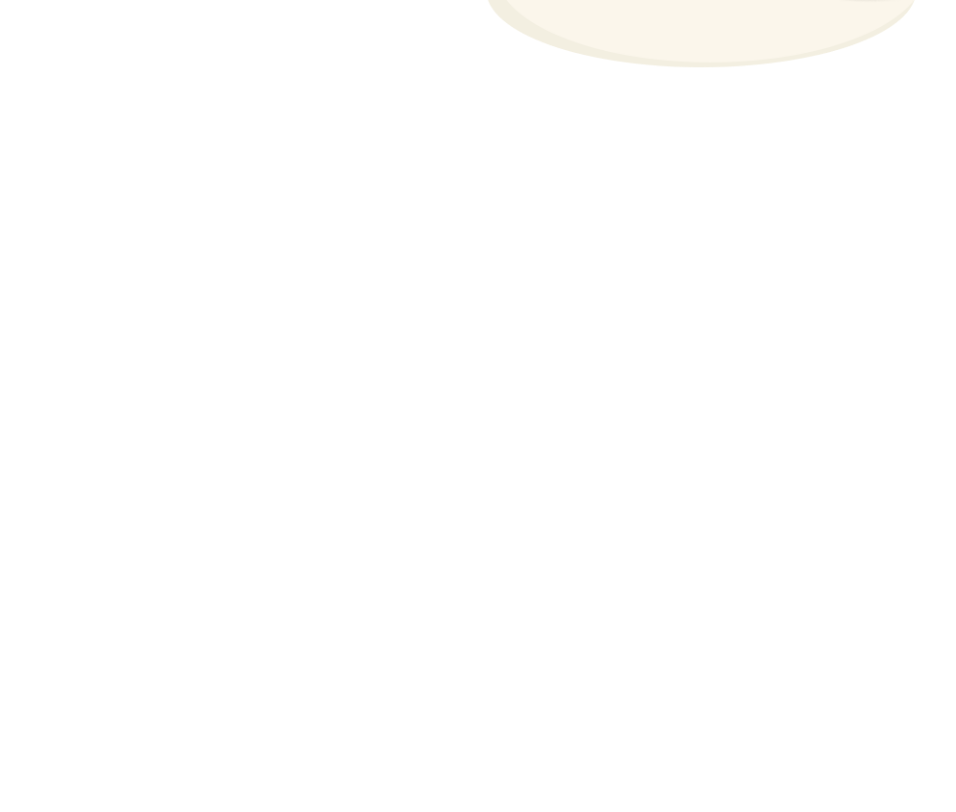
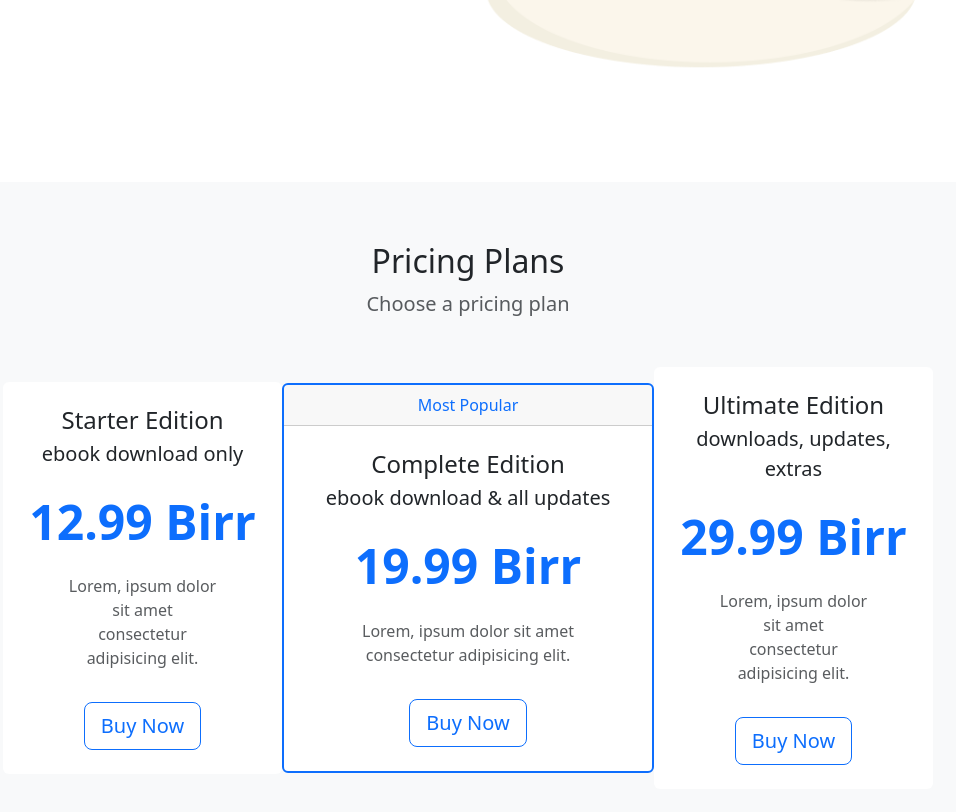
Before and after one commit to Daniel-Andarge/bootstrap, a plain HTML site: page index.html in a window 1280 px wide. Shown: the part 544-1356 px from the top of the page, without its empty margins (172-1128 px from the left). Before the commit the page ends 800 px from the top, so only its background shows below. Drawn offline with nearby package versions, Linux system fonts and the light colour scheme.

Commit message:
pricing section

```diff
--- a/index.html
+++ b/index.html
@@ -2,7 +2,8 @@
 <head>
     <meta charset="UTF-8">
     <meta name="viewport" content="width=device-width, initial-scale=1.0">
-    <link href="https://cdn.jsdelivr.net/npm/bootstrap@5.3.1/dist/css/bootstrap.min.css" rel="stylesheet" integrity="sha384-4bw+/aepP/YC94hEpVNVgiZdgIC5+VKNBQNGCHeKRQN+PtmoHDEXuppvnDJzQIu9" crossorigin="anonymous">
+    <link href="https://cdn.jsdelivr.net/npm/bootstrap@5.3.1/dist/css/bootstrap.min.css"
+    rel="stylesheet" integrity="sha384-4bw+/aepP/YC94hEpVNVgiZdgIC5+VKNBQNGCHeKRQN+PtmoHDEXuppvnDJzQIu9" crossorigin="anonymous">
 
     <title>bootstrap</title>
     <style>
@@ -75,11 +76,67 @@
     </div>
 </section>
 
+<!--Pricing Plans-->
+
+<section id="pricing" class="bg-light mt-5">
+    <div class="container-lg">
+        <div class="text-center">
+            <h2>Pricing Plans</h2>
+            <p class="lead text-muted">Choose a pricing plan</p>
+        </div>
+
+        <div class="row my-5 align-items-center justify-content-center g-0">
+
+            <div class="col-8 col-lg-4 col-xl-3">
+                <div class="card border-0">
+                    <div class="card-body text-center py-4">
+                        <h4 class="card-title">Starter Edition</h4>
+                        <p class="lead card-subtitle">ebook download only</p>
+                        <p class="display-5 my-4 text-primary fw-bold">12.99 Birr</p>
+                        <p class="card-text mx-5 text-muted d-none d-lg-block">Lorem, ipsum dolor sit amet consectetur adipisicing elit.</p>
+                        <a href="#" class="btn btn-outline-primary btn-lg mt-3">Buy Now</a>
+                    </div>
+                </div>
+            </div>
+
+            <div class="col-9 col-lg-4">
+                <div class="card border-primary  border-2">
+                    <div class="card-header text-center text-primary">Most Popular</div>
+                    <div class="card-body text-center py-4">
+                        <h4 class="card-title">Complete Edition</h4>
+                        <p class="lead card-subtitle">ebook download & all updates </p>
+                        <p class="display-5 my-4 text-primary fw-bold">19.99 Birr</p>
+                        <p class="card-text mx-5 text-muted d-none d-lg-block">Lorem, ipsum dolor sit amet consectetur adipisicing elit.</p>
+                        <a href="#" class="btn btn-outline-primary btn-lg mt-3">Buy Now</a>
+                    </div>
+                </div>
+            </div>
+
+            <div class="col-8 col-lg-4 col-xl-3">
+                <div class="card border-0">
+                    <div class="card-body text-center py-4">
+                        <h4 class="card-title">Ultimate Edition</h4>
+                        <p class="lead card-subtitle">downloads, updates, extras </p>
+                        <p class="display-5 my-4 text-primary fw-bold">29.99 Birr</p>
+                        <p class="card-text mx-5 text-muted d-none d-lg-block">Lorem, ipsum dolor sit amet consectetur adipisicing elit.</p>
+                        <a href="#" class="btn btn-outline-primary btn-lg mt-3">Buy Now</a>
+                    </div>
+                </div>
+            </div>
+
+
+        </div>
+    </div>
+
+</section>
 
 
 
 
 
-    <script src="https://cdn.jsdelivr.net/npm/bootstrap@5.3.1/dist/js/bootstrap.bundle.min.js" integrity="sha384-HwwvtgBNo3bZJJLYd8oVXjrBZt8cqVSpeBNS5n7C8IVInixGAoxmnlMuBnhbgrkm" crossorigin="anonymous"></script>
+
+    <script src="https://cdn.jsdelivr.net/npm/bootstrap@5.3.1/dist/js/bootstrap.bundle.min.js"
+     integrity="sha384-HwwvtgBNo3bZJJLYd8oVXjrBZt8cqVSpeBNS5n7C8IVInixGAoxmnlMuBnhbgrkm" crossorigin="anonymous">
+    </script>
 </body>
 </html>
```
